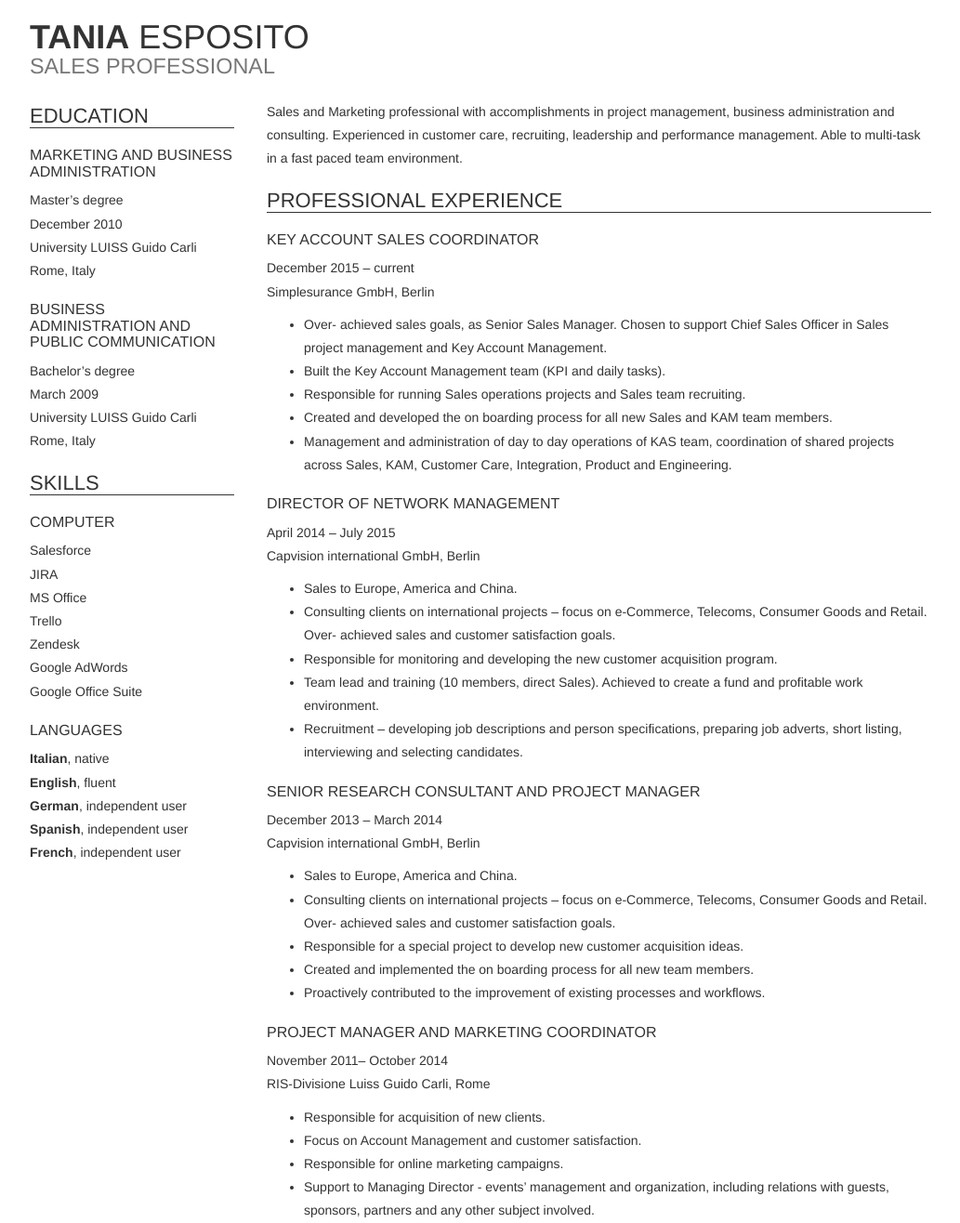
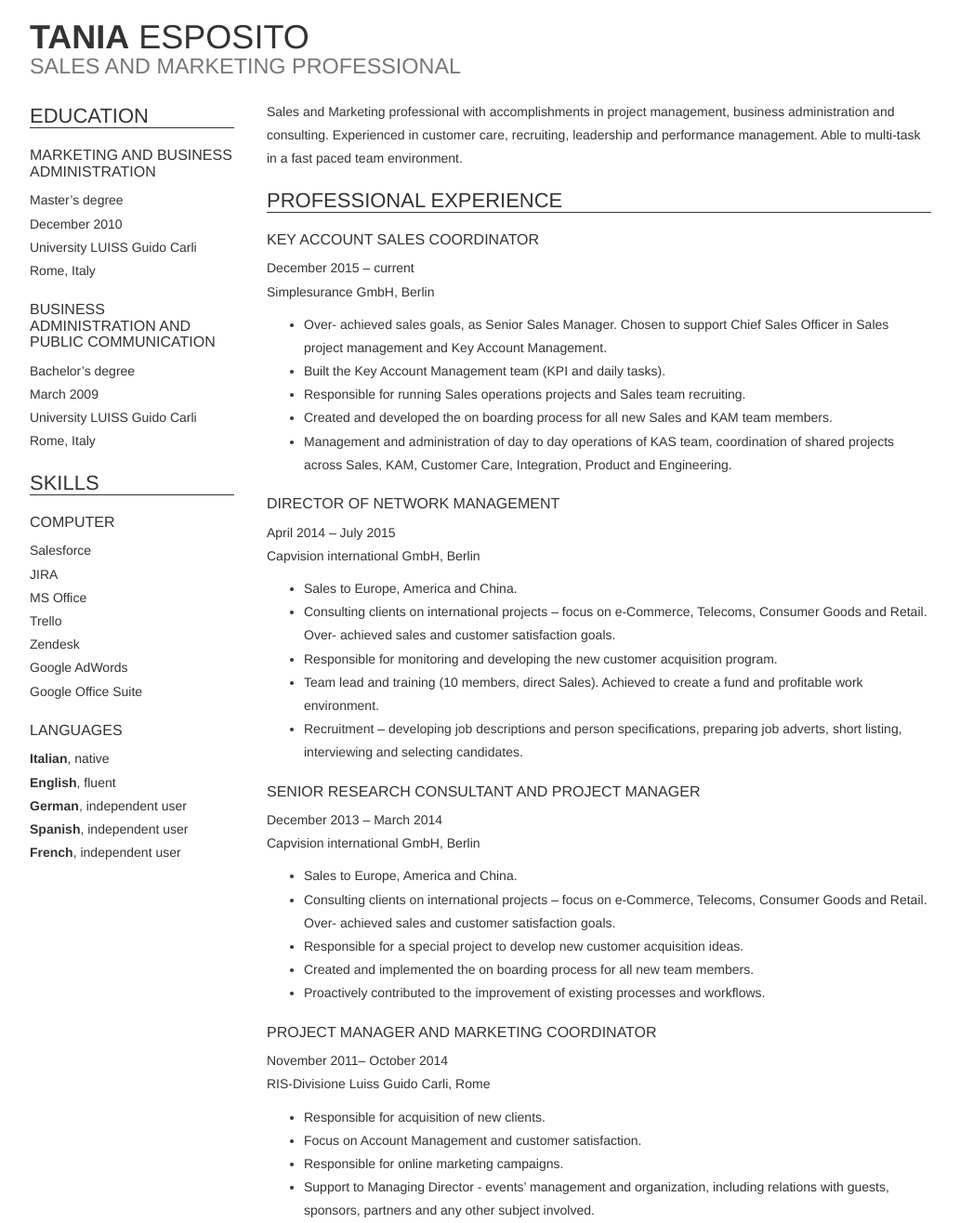
Before and after one commit to taesposito/taesposito.github.io, a Jekyll site: the page built from index.md, in a window 1280 px wide. Shown: the whole page at 93% size, without its empty margins (123-1156 px from the left). Built offline with Jekyll 4.4.1, drawn with Linux system fonts in a browser that asks for light colours.

Commit message:
Change title (#1)
* Added description variable

* Added description variable and value

```diff
--- a/_layouts/default.html
+++ b/_layouts/default.html
@@ -153,8 +153,8 @@
     <div class="container">
       <header>
         <h1 class="page_title">
-          <strong>{{ page.contact.first_name}}</strong> {{ page.contact.last_name }}
-          <small>Sales Professional</small>
+          <strong>{{ page.contact.first_name }}</strong> {{ page.contact.last_name }}
+          <small>{{ page.contact.description }}</small>
         </h1>
       </header>
       <main>
--- a/index.md
+++ b/index.md
@@ -5,4 +5,5 @@ title: Tania Esposito
 contact:
   first_name: Tania
   last_name: Esposito
+  description: Sales and Marketing Professional
 ---
```
